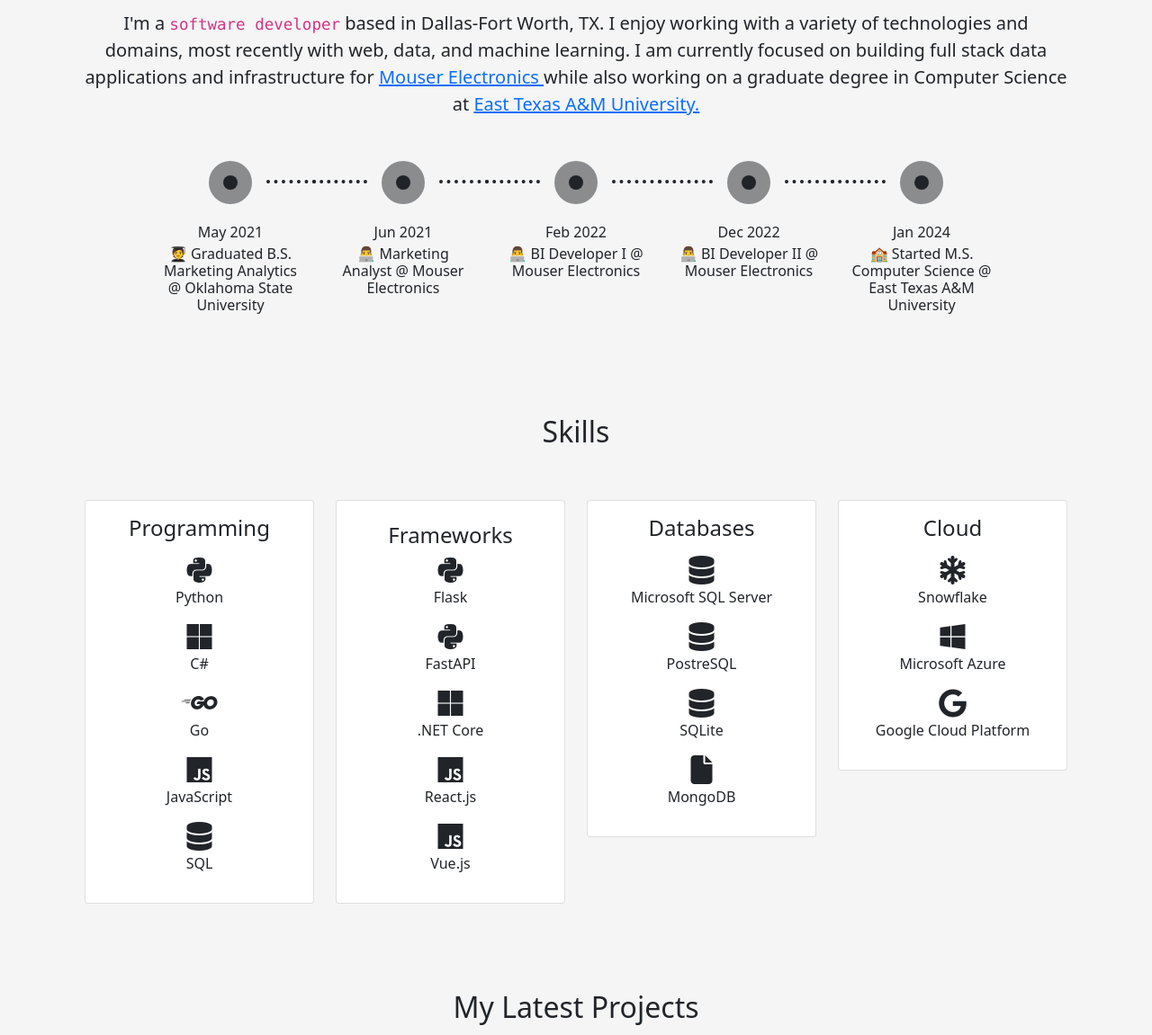
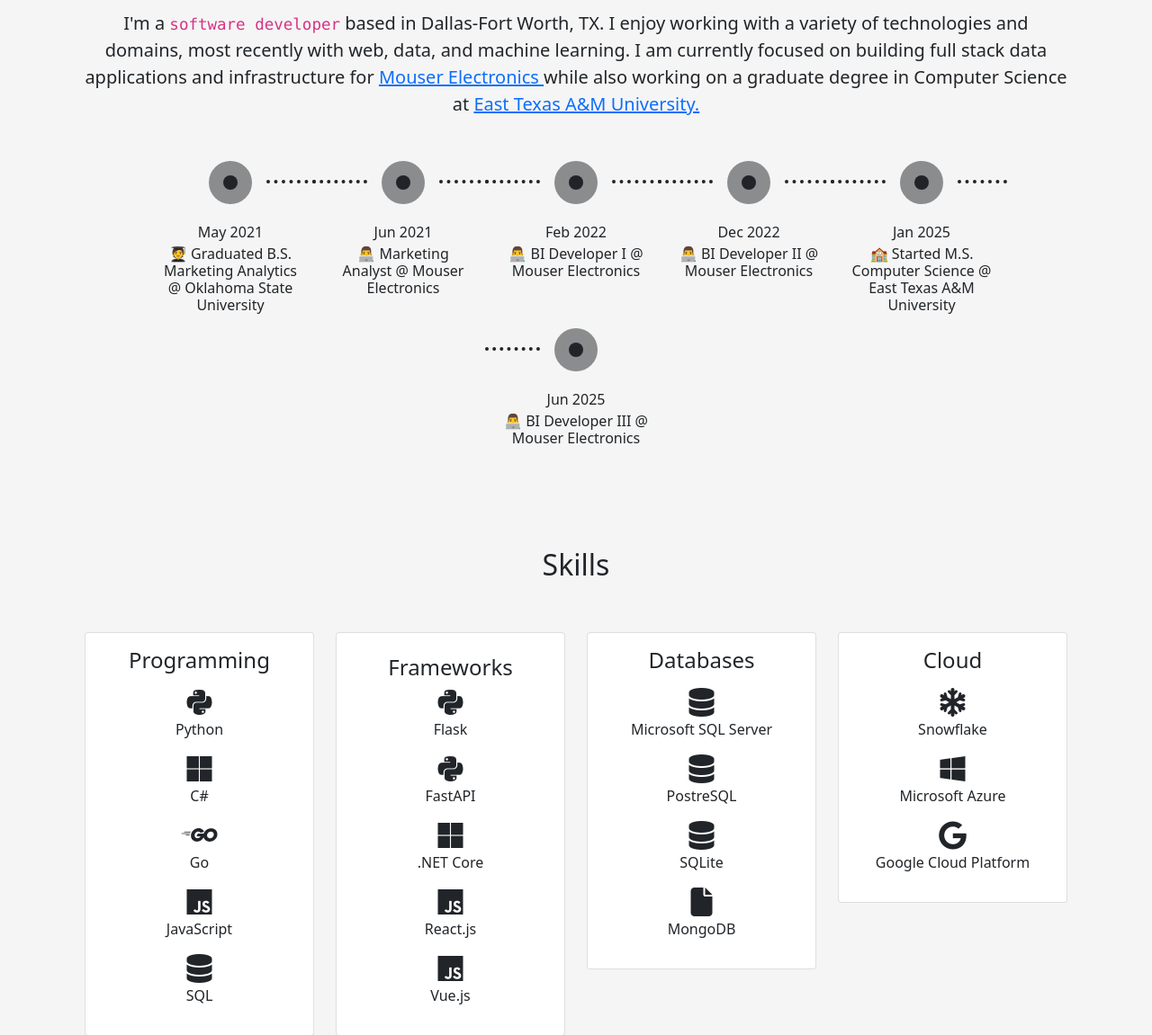
Before and after one commit to brendenmnoblitt/personal-website, a Flask app: page / in a window 1280 px wide. Shown: the part 823-1974 px from the top of the page at 90% size. Run offline with Flask 3, Linux system fonts and the light colour scheme; some libraries are stand-ins or nearby versions.

Commit message:
general update

```diff
--- a/templates/index.html
+++ b/templates/index.html
@@ -124,9 +124,16 @@
                                 <div class="timeline-step">
                                     <div class="timeline-content">
                                         <div class="inner-circle"></div>
-                                        <p class="h6 mt-3 mb-1">Jan 2024</p>
+                                        <p class="h6 mt-3 mb-1">Jan 2025</p>
                                         <p class="h6 mb-0 mb-lg-0">🏫 Started M.S. Computer Science @ East Texas A&M
                                             University</p>
+                                    </div>
+                                </div>
+                                <div class="timeline-step">
+                                    <div class="timeline-content">
+                                        <div class="inner-circle"></div>
+                                        <p class="h6 mt-3 mb-1">Jun 2025</p>
+                                        <p class="h6 mb-0 mb-lg-0">👨‍💻 BI Developer III @ Mouser Electronics</p>
                                     </div>
                                 </div>
                             </div>
```
